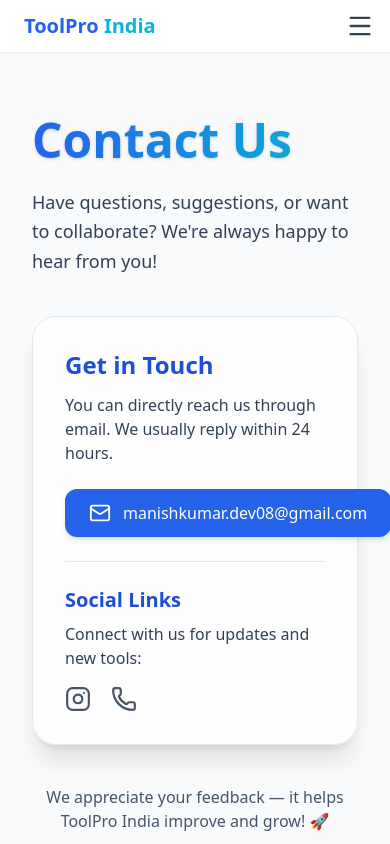
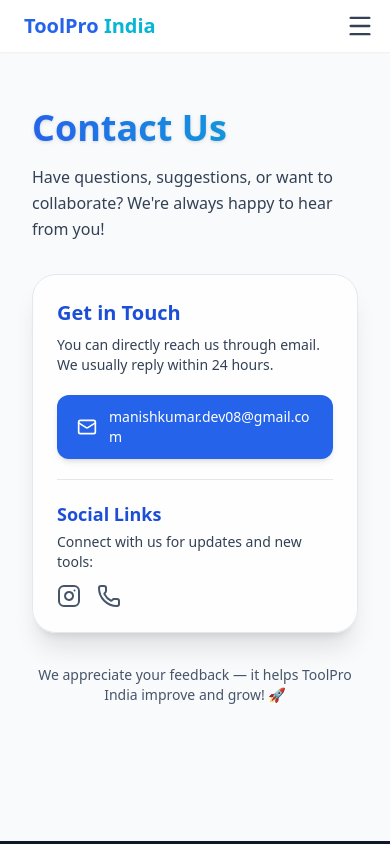
Before and after one commit to manishk835/toolpro-india, a Next.js app: page /contact in a window 390 px wide. Shown: the top 844 px of the page. Built offline with nearby package versions, Linux system fonts and the light colour scheme.

Commit message:
responsive contact page

```diff
--- a/app/contact/page.js
+++ b/app/contact/page.js
@@ -1,58 +1,125 @@
-import { Mail, Instagram, Phone, ArrowUpRight } from "lucide-react";
+import { Mail, Instagram, Phone } from "lucide-react";
 
 export default function Contact() {
   return (
-    <div className="py-12 px-4 max-w-4xl mx-auto">
-
+    <div className="py-10 px-4 sm:px-6 md:px-8 max-w-4xl mx-auto">
       {/* HEADING */}
-      <h1 className="text-5xl font-extrabold bg-gradient-to-r from-blue-600 to-cyan-500 text-transparent bg-clip-text drop-shadow mb-6">
+      <h1 className="text-4xl sm:text-5xl font-extrabold bg-gradient-to-r from-blue-600 to-cyan-500 text-transparent bg-clip-text drop-shadow mb-4 sm:mb-6">
         Contact Us
       </h1>
 
-      <p className="text-slate-700 text-lg leading-relaxed mb-10">
-        Have questions, suggestions, or want to collaborate?
-        We're always happy to hear from you!
+      <p className="text-slate-700 text-base sm:text-lg leading-relaxed mb-8 sm:mb-10">
+        Have questions, suggestions, or want to collaborate? We're always happy
+        to hear from you!
       </p>
 
       {/* CONTACT CARD */}
-      <div className="bg-white/80 backdrop-blur-xl p-8 rounded-3xl border border-slate-200 shadow-xl hover:shadow-2xl transition-all">
+      <div className="bg-white/80 backdrop-blur-xl p-6 sm:p-8 rounded-3xl border border-slate-200 shadow-xl hover:shadow-2xl transition-all">
+        <h2 className="text-xl sm:text-2xl font-bold text-blue-700 mb-2 sm:mb-3">
+          Get in Touch
+        </h2>
 
-        <h2 className="text-2xl font-bold text-blue-700 mb-3">Get in Touch</h2>
-
-        <p className="text-slate-700 mb-6">
-          You can directly reach us through email. We usually reply within 24 hours.
+        <p className="text-slate-700 text-sm sm:text-base mb-5 sm:mb-6">
+          You can directly reach us through email. We usually reply within 24
+          hours.
         </p>
 
         {/* EMAIL BOX */}
+        {/* EMAIL BOX */}
         <a
           href="mailto:manishkumar.dev08@gmail.com"
-          className="flex items-center gap-3 bg-blue-600 hover:bg-cyan-500 transition text-white px-6 py-3 rounded-xl font-medium shadow-md w-fit"
+          className="flex items-center gap-3 bg-blue-600 hover:bg-cyan-500 transition text-white px-5 sm:px-6 py-3 rounded-xl font-medium shadow-md w-full sm:w-fit text-sm sm:text-base"
         >
-          <Mail size={22} /> manishkumar.dev08@gmail.com
+          <Mail size={20} className="shrink-0" />
+          <span className="break-all">manishkumar.dev08@gmail.com</span>
         </a>
 
         {/* divider */}
-        <div className="border-t my-6"></div>
+        <div className="border-t my-5 sm:my-6"></div>
 
-        <h3 className="text-xl font-semibold text-blue-700 mb-2">Social Links</h3>
-        <p className="text-slate-700 mb-4">Connect with us for updates and new tools:</p>
+        <h3 className="text-lg sm:text-xl font-semibold text-blue-700 mb-1 sm:mb-2">
+          Social Links
+        </h3>
+
+        <p className="text-slate-700 text-sm sm:text-base mb-3 sm:mb-4">
+          Connect with us for updates and new tools:
+        </p>
 
         {/* SOCIAL ICONS */}
-        <div className="flex items-center gap-5">
-          <a href="" className="text-slate-600 hover:text-blue-600 transition">
-            <Instagram size={26} />
+        <div className="flex items-center gap-4 sm:gap-5">
+          <a href="#" className="text-slate-600 hover:text-blue-600 transition">
+            <Instagram size={24} className="sm:w-[26px] sm:h-[26px]" />
           </a>
           <a href="#" className="text-slate-600 hover:text-blue-600 transition">
-            <Phone size={26} />
+            <Phone size={24} className="sm:w-[26px] sm:h-[26px]" />
           </a>
         </div>
       </div>
 
       {/* BOTTOM MESSAGE */}
-      <p className="mt-10 text-slate-600 text-center">
-        We appreciate your feedback — it helps ToolPro India improve and grow! 🚀
+      <p className="mt-8 sm:mt-10 text-slate-600 text-center text-sm sm:text-base">
+        We appreciate your feedback — it helps ToolPro India improve and grow!
+        🚀
       </p>
-
     </div>
   );
 }
+
+// import { Mail, Instagram, Phone, ArrowUpRight } from "lucide-react";
+
+// export default function Contact() {
+//   return (
+//     <div className="py-12 px-4 max-w-4xl mx-auto">
+
+//       {/* HEADING */}
+//       <h1 className="text-5xl font-extrabold bg-gradient-to-r from-blue-600 to-cyan-500 text-transparent bg-clip-text drop-shadow mb-6">
+//         Contact Us
+//       </h1>
+
+//       <p className="text-slate-700 text-lg leading-relaxed mb-10">
+//         Have questions, suggestions, or want to collaborate?
+//         We're always happy to hear from you!
+//       </p>
+
+//       {/* CONTACT CARD */}
+//       <div className="bg-white/80 backdrop-blur-xl p-8 rounded-3xl border border-slate-200 shadow-xl hover:shadow-2xl transition-all">
+
+//         <h2 className="text-2xl font-bold text-blue-700 mb-3">Get in Touch</h2>
+
+//         <p className="text-slate-700 mb-6">
+//           You can directly reach us through email. We usually reply within 24 hours.
+//         </p>
+
+//         {/* EMAIL BOX */}
+//         <a
+//           href="mailto:manishkumar.dev08@gmail.com"
+//           className="flex items-center gap-3 bg-blue-600 hover:bg-cyan-500 transition text-white px-6 py-3 rounded-xl font-medium shadow-md w-fit"
+//         >
+//           <Mail size={22} /> manishkumar.dev08@gmail.com
+//         </a>
+
+//         {/* divider */}
+//         <div className="border-t my-6"></div>
+
+//         <h3 className="text-xl font-semibold text-blue-700 mb-2">Social Links</h3>
+//         <p className="text-slate-700 mb-4">Connect with us for updates and new tools:</p>
+
+//         {/* SOCIAL ICONS */}
+//         <div className="flex items-center gap-5">
+//           <a href="" className="text-slate-600 hover:text-blue-600 transition">
+//             <Instagram size={26} />
+//           </a>
+//           <a href="#" className="text-slate-600 hover:text-blue-600 transition">
+//             <Phone size={26} />
+//           </a>
+//         </div>
+//       </div>
+
+//       {/* BOTTOM MESSAGE */}
+//       <p className="mt-10 text-slate-600 text-center">
+//         We appreciate your feedback — it helps ToolPro India improve and grow! 🚀
+//       </p>
+
+//     </div>
+//   );
+// }
```
